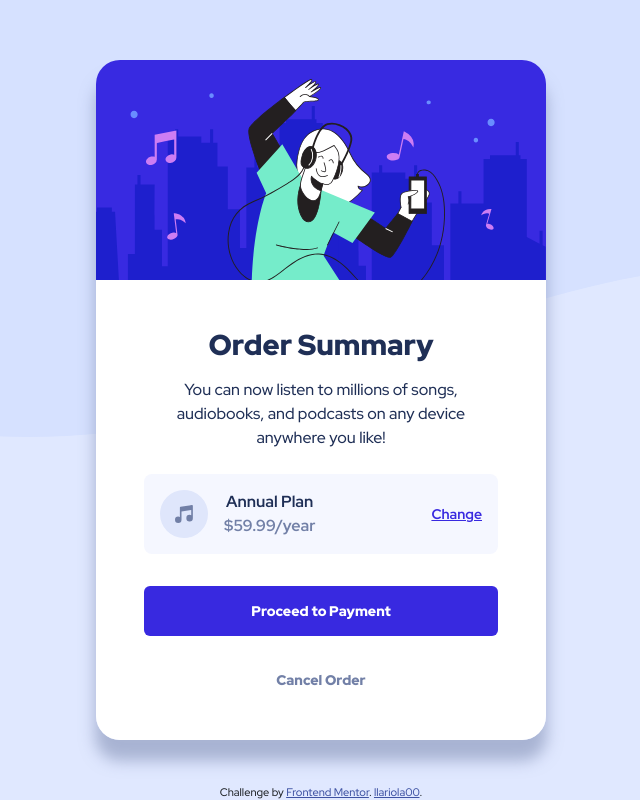
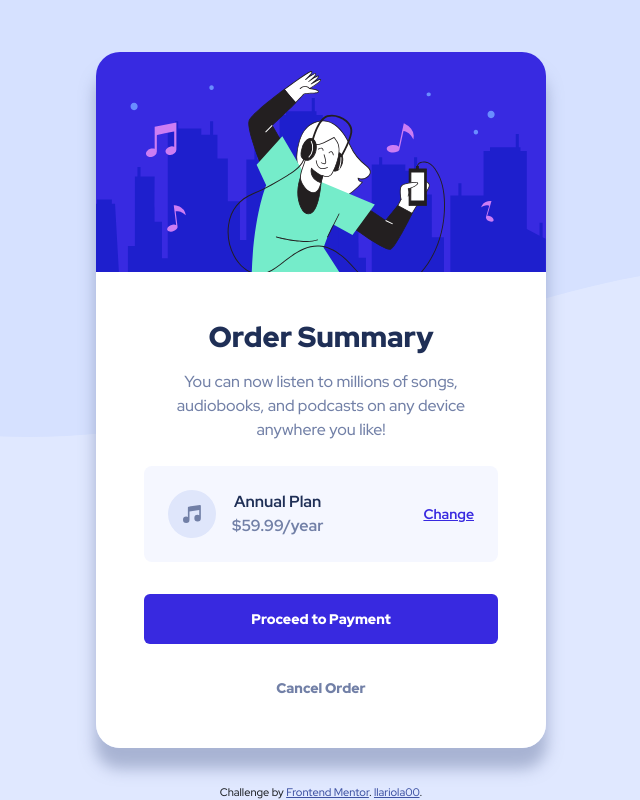
Before and after one commit to llariola00/FM-order-summary, a plain HTML site: page index.html in a window 1280 px wide. Shown: the whole page, without its empty margins (319-959 px from the left). Drawn offline with nearby package versions, Linux system fonts and the light colour scheme.

Commit message:
fixed html validation report.

```diff
--- a/index.html
+++ b/index.html
@@ -53,14 +53,14 @@
         <!-- text section container -->
         <section class="mn-text-body text-center p-5">
           <h1 class="mb-3" id="text-title">Order Summary</h1>
-          <p class="mb-4 mt-2">
+          <p class="mb-4 mt-2" id="txt-desc">
             You can now listen to millions of songs, audiobooks, and podcasts on
             any device anywhere you like!
           </p>
 
           <!-- Annual Plan wrapper near the center -->
           <div
-            class="d-flex justify-content-between align-items-center p-3 rounded-3"
+            class="d-flex justify-content-between align-items-center p-4 rounded-3"
             id="wrapper-plan"
           >
             <div class="d-flex align-items-center">
```
